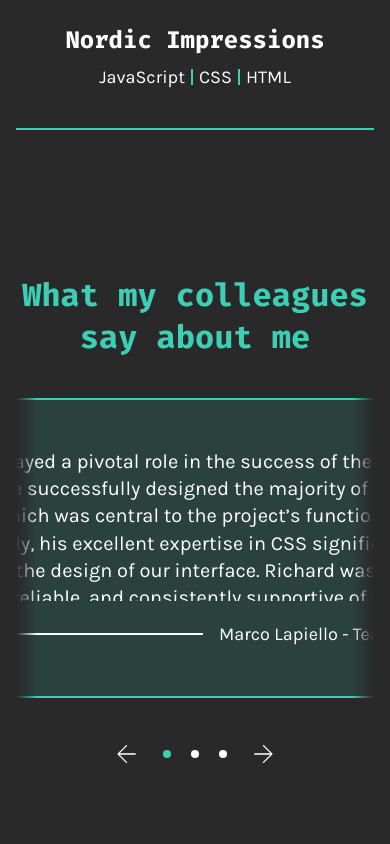
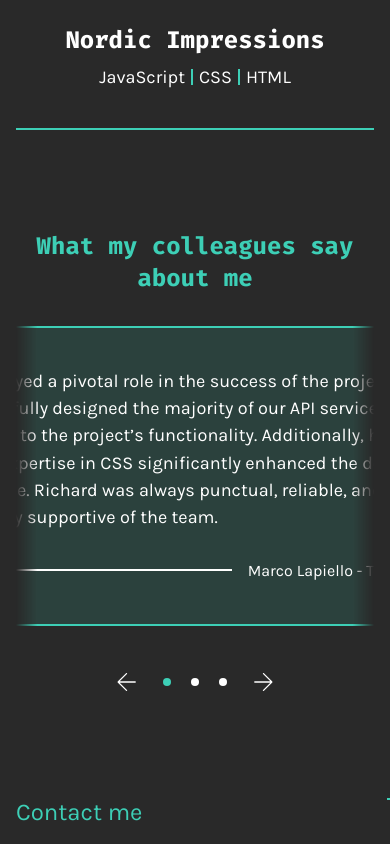
Before and after one commit to RichardStreu/portfolioAngular, an Angular app: page / in a window 390 px wide. Shown: the part 4640-5484 px from the top of the page. Built offline with nearby package versions, Linux system fonts and the light colour scheme.

Commit message:
feat: enhance responsiveness of e-references section for screens smaller than 1250px

```diff
--- a/src/app/landing-page/sections/e-references/e-references.component.scss
+++ b/src/app/landing-page/sections/e-references/e-references.component.scss
@@ -3,6 +3,11 @@
 .referenceSection {
   padding-top: 144px;
   padding-bottom: 144px;
+
+  @media screen and (max-width: 1250px) {
+    padding-top: 100px;
+    padding-bottom: 100px;
+  }
 
   .contentWrapper {
     display: flex;
@@ -16,6 +21,11 @@
       padding-bottom: 2.5rem;
       text-align: center;
       color: $color-highLight;
+
+      @media screen and (max-width: 1250px) {
+        font-size: 1.5rem;
+        padding-bottom: 2rem;
+      }
     }
 
     .carouselContainer {
@@ -54,6 +64,10 @@
           display: flex;
           flex-direction: column;
 
+          @media screen and (max-width: 1250px) {
+            padding: 40px 40px;
+          }
+
           p {
             overflow: auto;
             font-family: "Karla", sans-serif;
@@ -63,6 +77,10 @@
             color: white;
             text-align: left;
             color: rgba(white, 0.5);
+
+            @media screen and (max-width: 1250px) {
+              font-size: 1.13rem;
+            }
           }
 
           .authorBox {
@@ -84,6 +102,10 @@
               font-family: "Karla", sans-serif;
               color: rgba(white, 0.5);
               padding: 0;
+
+              @media screen and (max-width: 1250px) {
+                font-size: 1rem;
+              }
             }
           }
 
```
